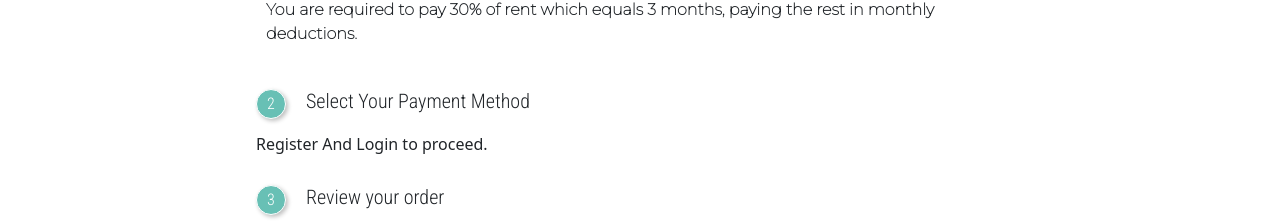
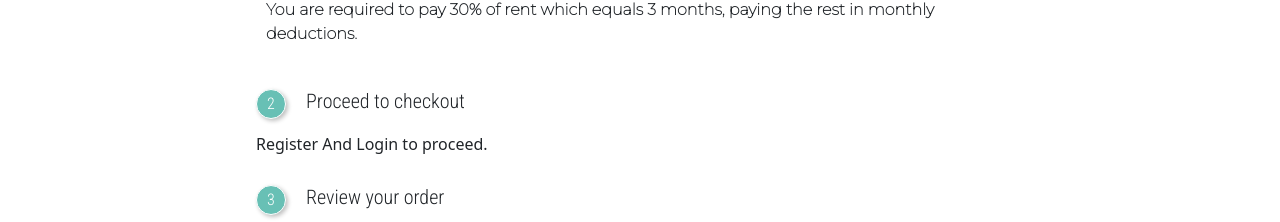
Before and after one commit to Teye-Doku/paymyrent, a React (Create React App) app: page /payments in a window 1280 px wide. Shown: the part 338-560 px from the top of the page. Built offline with nearby package versions, Linux system fonts and the light colour scheme.

Commit message:
payment added

```diff
--- a/package.json
+++ b/package.json
@@ -14,6 +14,7 @@
     "react-icons": "^4.3.1",
     "react-router-dom": "^5.3.0",
     "react-scripts": "4.0.3",
+    "uuid": "^8.3.2",
     "web-vitals": "^1.1.2"
   },
   "scripts": {
--- a/src/App.js
+++ b/src/App.js
@@ -27,6 +27,7 @@ import SearchPage from './pages/SearchPage/SearchPage';
 import useAuth from './hooks/useAuth';
 import AuthContext from './context/authcontext';
 
+
 function App() {
   const {token,login,logout,userId } = useAuth();
   return (
@@ -37,9 +38,11 @@ function App() {
    token:token,
    userId:userId
 }}>
-       <div className="App">
+ <div className="App">
   <Router>
     <Switch>
+
+
       <Route path="/search/:town" exact>
         <Header />
         <SearchPage />
--- /dev/null
+++ b/src/pages/HubtelPayment/HubtelPayment.js
@@ -0,0 +1,9 @@
+import {
+  Route
+} from 'react-router-dom';
+
+const HubtelPayment = ({ to, ...routeProps }) => {
+    return <Route {...routeProps} render={() => window.location = to} />;
+ };
+
+export default HubtelPayment;
--- a/src/pages/Payment/Payment.css
+++ b/src/pages/Payment/Payment.css
@@ -111,13 +111,14 @@
 }
 .submit {
     background-color: blue;
-    width: 100px;
+    width: fit-content;
     height: 50%;
     color: white;
     cursor: pointer;
     border: 1px solid white;
     height: 40px;
     border-radius: 25px;
+    padding: 0 10px;
     outline: none;
 }
 .cancel {
--- a/src/pages/Payment/Payment.js
+++ b/src/pages/Payment/Payment.js
@@ -1,27 +1,63 @@
 import { useState,useContext } from 'react';
 import { GiMoneyStack } from "react-icons/gi";
-import { AiOutlinePlus } from "react-icons/ai";
+import { v4 as uuidv4 } from 'uuid';
+// import { AiOutlinePlus } from "react-icons/ai";
 import {
   useHistory
  } from 'react-router-dom';
+import useHttp from '../../hooks/useHttp';
 
-import visa from '../../images/payments/visa.png';
-import airteltigo from '../../images/payments/airteltigo.jpg';
-import mtn from '../../images/payments/mtn.png';
-import vodafone from '../../images/payments/vodafone.png';
+// import visa from '../../images/payments/visa.png';
+// import airteltigo from '../../images/payments/airteltigo.jpg';
+// import mtn from '../../images/payments/mtn.png';
+// import vodafone from '../../images/payments/vodafone.png';
 import AuthContext from '../../context/authcontext';
+import HubtelPayment from '../HubtelPayment/HubtelPayment';
 import './Payment.css';
 
 const  Payment = () =>{
-    const [ isAdding,setIsAdding ] = useState(false);
-    const [ isVisa,setIsVisa ] = useState(false);
-    const [ isMtn,setIsMtn ] = useState(false);
-    const [ isAirtelTigo,setIsAirtelTigo ] = useState(false);
-    const [ isVoda,setIsVoda ] = useState(false);
+    // const [ isAdding,setIsAdding ] = useState(false);
+    // const [ isVisa,setIsVisa ] = useState(false);
+    // const [ isMtn,setIsMtn ] = useState(false);
+    // const [ isAirtelTigo,setIsAirtelTigo ] = useState(false);
+    // const [ isVoda,setIsVoda ] = useState(false);
+    const [ status,setStatus ] = useState('');
+    const [ to, setTo ] = useState('');
     const history = useHistory();
     const auth = useContext(AuthContext);
+    const { sendRequest } = useHttp();
+    const onSubmit = async () => {
+           try {
+             const responseData   =   await sendRequest(
+                   'https://payproxyapi.hubtel.com/items/initiate',
+                    'POST',
+                     JSON.stringify( {
+                        "totalAmount": 0.5,
+                        "description": "Test with Kwatelai CheckoutInvoice",
+                        "callbackUrl": "https://webhook.site/1e46da76-db56-447e-a71a-56c61bb4160e",
+                        "returnUrl": "http://hubtel.com/online",
+                        "merchantAccountNumber": "2016341",
+                        "cancellationUrl": "http://hubtel.com/online",
+                        "clientReference": uuidv4()
+                      }),
+                      {
+                          'Content-Type':'application/json',
+                          'Authorization':'Basic OEVFZ3BSTDpmMjUyMmU5NGViNTU0MzBkOWVmYTA4OWZlODdhNGVmZQ=='
+                      }
+                   )
+                   console.log(responseData)
+                    setStatus(responseData.status);
+                    setTo(responseData.data.checkoutDirectUrl);
+
+                   //history.replace(responseData.data.checkoutDirectUrl)
+           }catch(e) {
+               console.log(e)
+           }
+    }
     return (
-        <div className="payments" style={{height:"1000px"}}>
+        <>
+           { status && <HubtelPayment to={to} /> }
+           {!status && (<div className="payments" style={{height:"1000px"}}>
             { !auth.token && (
                 <div className="payments__authentication">
                       <button onClick={e=>history.push('/login')}>Login</button>
@@ -52,49 +88,56 @@ const  Payment = () =>{
                 <div className="payments__step__2">
                      2
                  </div>
-                     <p>Select Your Payment Method</p>
+                     <p>Proceed to checkout</p>
                 </div>
                 {!auth.token ? (<div>
                     <p>Register And Login to proceed.</p>
                 </div>):(
-                     <div className="payments__confirm__method">
-                     <div className="payments__method__add">
-                          <div>
-                          <img src={visa} alt="" onClick={()=>{
-                              setIsVisa(!isVisa);
-                              setIsMtn(false);
-                              setIsAirtelTigo(false);
-                              setIsVoda(false);
-                          }}/>
-                           { isAdding && (<span>
-                                  <img src={mtn} alt="" onClick={()=>{
-                                      setIsMtn(!isMtn);
-                                      setIsVisa(false)
-                                      setIsAirtelTigo(false);
-                                     setIsVoda(false);
-                                  }}/>
-                                  <img src={airteltigo} alt="" onClick={()=>{
-                                      setIsMtn(false);
-                                      setIsVisa(false)
-                                      setIsAirtelTigo(!isAirtelTigo);
-                                     setIsVoda(false);
-                                  }} />
-                                  <img src={vodafone} alt="" onClick={()=>{
-                                      setIsMtn(false);
-                                      setIsVisa(false)
-                                      setIsAirtelTigo(false);
-                                      setIsVoda(!isVoda);
-                                  }} />
-                                  </span>)}
-                          </div>
-                          <div>
-                            {!isAdding &&  <button onClick={()=>setIsAdding(true)}>Add payment method <AiOutlinePlus /></button>}
+                 <div className="payments__submit__cancel">
 
-                          </div>
-                     </div>
-                </div>
+                      <button className="submit" onClick={onSubmit}>Proceed to Checkout</button>
+                      {/* { isAdding && <button onClick={()=>setIsAdding(false)} className="cancel">Cancel</button>} */}
+                 </div>
+
+                //      <div className="payments__confirm__method">
+                //      <div className="payments__method__add">
+                //           <div>
+                //           <img src={visa} alt="" onClick={()=>{
+                //               setIsVisa(!isVisa);
+                //               setIsMtn(false);
+                //               setIsAirtelTigo(false);
+                //               setIsVoda(false);
+                //           }}/>
+                //            { isAdding && (<span>
+                //                   <img src={mtn} alt="" onClick={()=>{
+                //                       setIsMtn(!isMtn);
+                //                       setIsVisa(false)
+                //                       setIsAirtelTigo(false);
+                //                      setIsVoda(false);
+                //                   }}/>
+                //                   <img src={airteltigo} alt="" onClick={()=>{
+                //                       setIsMtn(false);
+                //                       setIsVisa(false)
+                //                       setIsAirtelTigo(!isAirtelTigo);
+                //                      setIsVoda(false);
+                //                   }} />
+                //                   <img src={vodafone} alt="" onClick={()=>{
+                //                       setIsMtn(false);
+                //                       setIsVisa(false)
+                //                       setIsAirtelTigo(false);
+                //                       setIsVoda(!isVoda);
+                //                   }} />
+                //                   </span>)}
+                //           </div>
+                //           <div>
+                //             {!isAdding &&  <button onClick={()=>setIsAdding(true)}>Add payment method <AiOutlinePlus /></button>}
+
+                //           </div>
+                //      </div>
+                // </div>
+
                 )}
-                { isAdding && (
+                {/* { isAdding && (
                      <div className="payments__info__inputs">
                      {
                          isVisa && (  <div className="payments__visa">
@@ -145,12 +188,8 @@ const  Payment = () =>{
                      }
                   </div>
                 )
-                }
-                <div className="payments__submit__cancel">
+                } */}
 
-                     { isAdding?<button className="submit">Submit</button> :null}
-                     { isAdding && <button onClick={()=>setIsAdding(false)} className="cancel">Cancel</button>}
-                </div>
              </div>
              <div className="payments__review">
                 <div className="payments__review__description">
@@ -168,7 +207,8 @@ const  Payment = () =>{
                      </div>
                 </div>
              </div>
-        </div>
+        </div>)}
+        </>
     )
 }
 
```
Also changed, not shown: 1 other file (tests, documents, lock files or other folders).
